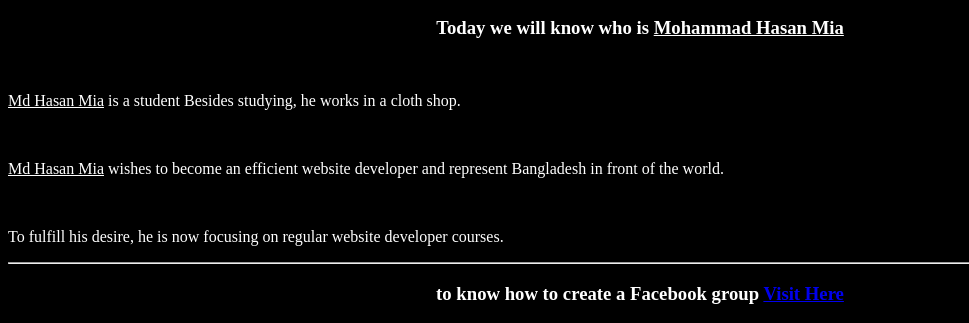
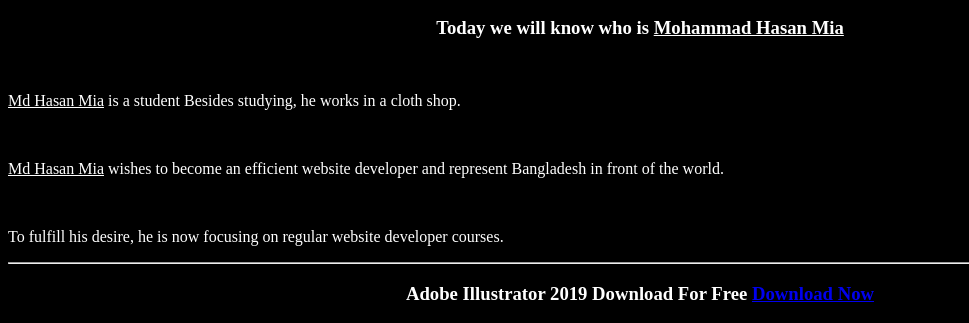
Before and after one commit to developerhasan4/class-1-home-task, a plain HTML site: page index.html in a window 1280 px wide. Shown: the part 867-1190 px from the top of the page, without its empty margins (0-969 px from the left). Drawn offline with Linux system fonts and the light colour scheme.

Commit message:
Update index.html

```diff
--- a/index.html
+++ b/index.html
@@ -39,7 +39,7 @@
 
 <p style="color: white ;">To fulfill his desire, he is now focusing on regular website developer courses.</p>
 <hr/>
-<h3 style=" color: white; text-align: center;">to know how to create a Facebook group <a href="https://developerhasan4.github.io/class-3/">Visit Here</a></h3>
+<h3 style=" color: white; text-align: center;"> Adobe Illustrator 2019 Download For Free <a href="https://drive.google.com/file/d/19oK5uaf6SGG2qw2RPFfTnRhNVY__Pj0k/view?pli=1">Download Now</a></h3>
 
 
 </body>
```
